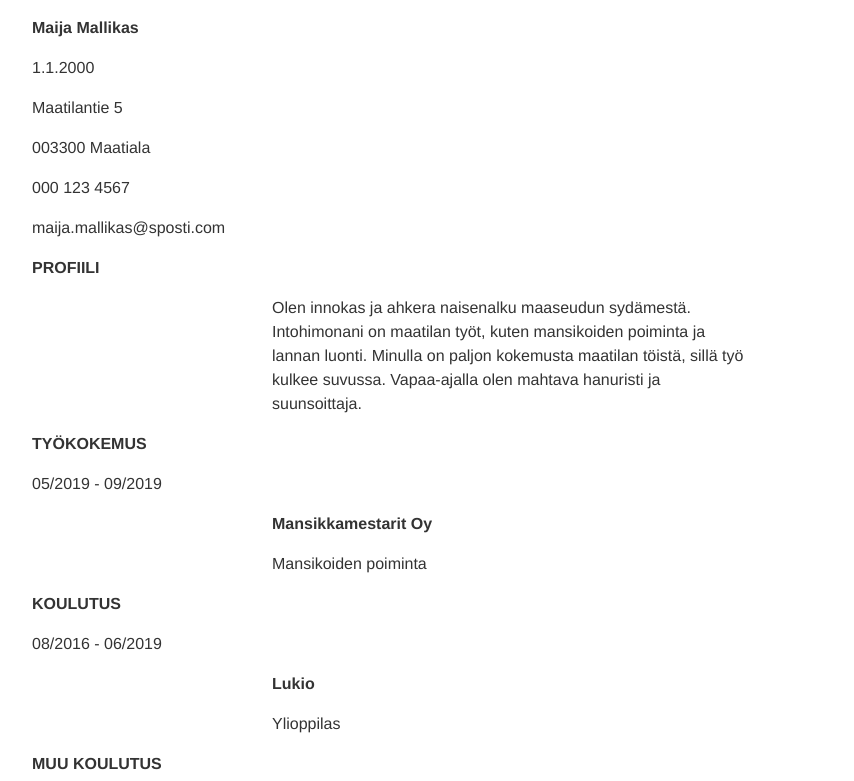
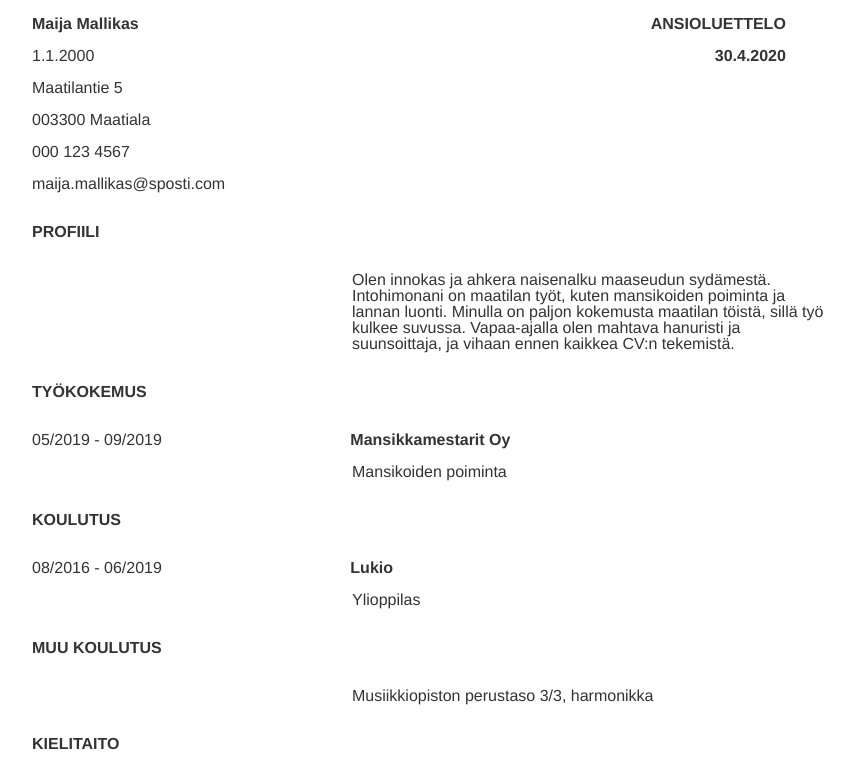
Before and after one commit to sronja/Ansioluettelo, a plain HTML site: page index.html in a window 1280 px wide. Shown: the top 781 px of the page, without its empty margins (208-1062 px from the left). Drawn offline with Linux system fonts and the light colour scheme; files whose address does not match are found by name.

Commit message:
Vika commit?

```diff
--- a/index.html
+++ b/index.html
@@ -3,13 +3,13 @@
 
 <head>
   <meta charset="utf-8">
-  <title>Ansuoluettelo</title>
+  <title>Ansioluettelo</title>
   <link rel="stylesheet" type="text/css" href="file:///Users/Ronja/Ansioluettelo/style.css">
 </head>
 
 <body>
-    <p><strong>Maija Mallikas</strong></p>
-        <p>1.1.2000</p>
+    <p><strong>Maija Mallikas</strong><strong class="sis3">ANSIOLUETTELO</strong></p>
+        <p>1.1.2000 <strong class="sis4"> 30.4.2020</strong></p>
         <p>Maatilantie 5</p>
         <p>003300 Maatiala</p>
         <p>000 123 4567</p>
@@ -20,14 +20,14 @@
                             Intohimonani on maatilan työt, kuten mansikoiden poiminta ja lannan luonti.
                             Minulla on paljon kokemusta maatilan töistä, sillä
                             työ kulkee suvussa.
-                            Vapaa-ajalla olen mahtava hanuristi ja suunsoittaja.</p>
+                            Vapaa-ajalla olen mahtava hanuristi ja suunsoittaja, ja vihaan ennen kaikkea CV:n tekemistä.</p>
 
         <p><strong class="vali">TYÖKOKEMUS</strong></p>
-        <p>05/2019 - 09/2019</p>   <p class="sis"><strong>Mansikkamestarit Oy</strong></p>
+        <p>05/2019 - 09/2019 <strong class="sis2">Mansikkamestarit Oy</strong></p>
                             <p class="sis">Mansikoiden poiminta</p>
 
         <p><strong class="vali">KOULUTUS</strong></p>
-        <p>08/2016 - 06/2019</p>   <p class="sis"><strong>Lukio</strong></p>
+        <p>08/2016 - 06/2019 <strong class="sis2">Lukio</strong></p>
                             <p class="sis">Ylioppilas</p>
 
         <p><strong class="vali">MUU KOULUTUS</strong></p>
--- a/style.css
+++ b/style.css
@@ -2,14 +2,25 @@ body {
     margin: 0 auto;
     max-width: 50em;
     font-family: 'Helvetica', 'Arial', sans-serif;
-    line-height: 1.5;
+    line-height: 1;
 
     color: #333;
 }
 .vali {
+    line-height: 3;
 }
 .sis {
-    margin-left: 7.5em;
-    padding-left: 7.5em;
+    margin-left: 10em;
+    padding-left: 10em;
     max-width: 30em;
 }
+.sis2 {
+    margin-left: 11.5em;
+
+}
+.sis3 {
+    margin-left: 32em;
+}
+.sis4  {
+    margin-left: 38.5em;
+}
```
